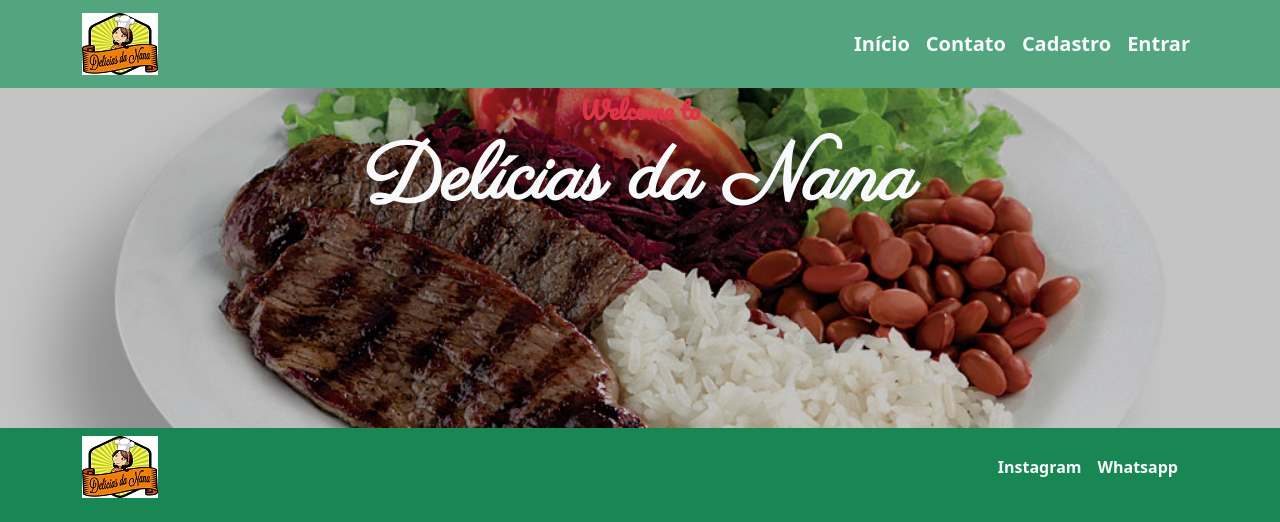
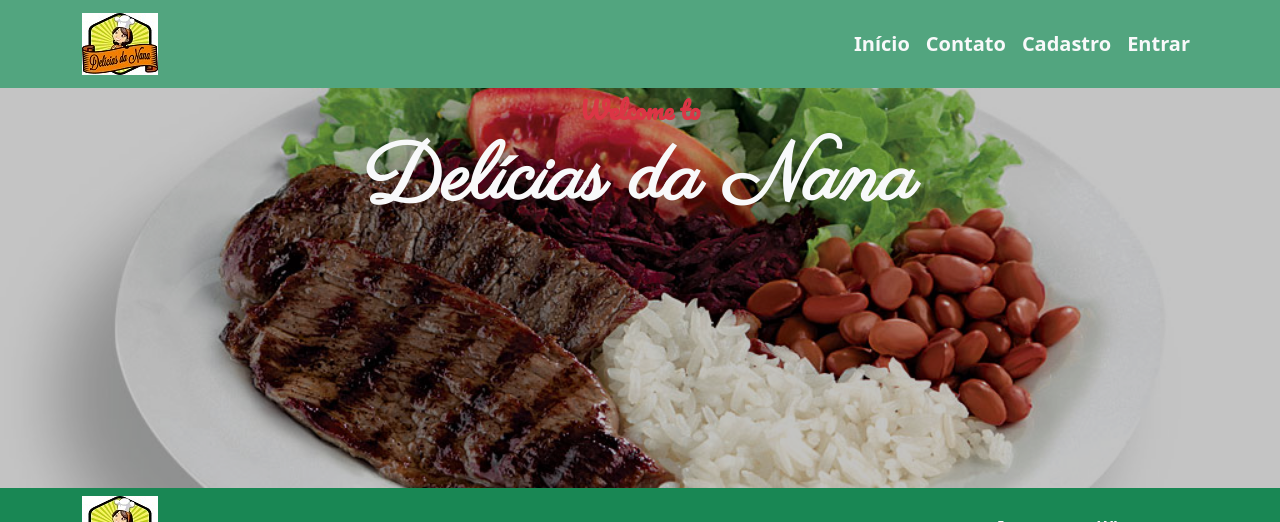
Before and after one commit to BunoQueiroz/delicias-da-nan, a Django app: page / in a window 1280 px wide. Shown: the top 522 px of the page. Run offline with Django 4.2, Linux system fonts and the light colour scheme; some libraries are stand-ins or nearby versions; grey boxes are pictures that could not be loaded.

Commit message:
Alterando a altura mínima da seção de apresentação e do main das páginas(460px -> 400px)

```diff
--- a/apps/core/static/css/base.css
+++ b/apps/core/static/css/base.css
@@ -1,5 +1,5 @@
 main {
-    min-height: calc(100vh - 460px);
+    min-height: calc(100vh - 400px);
 }
 
 .pacifico {
--- a/apps/core/static/css/core.css
+++ b/apps/core/static/css/core.css
@@ -7,5 +7,5 @@
 
 .presentation {
     background-color: #0000003b;
-    min-height: calc(100vh - 460px);
+    min-height: calc(100vh - 400px);
 }
--- a/static/css/base.css
+++ b/static/css/base.css
@@ -1,5 +1,5 @@
 main {
-    min-height: calc(100vh - 460px);
+    min-height: calc(100vh - 400px);
 }
 
 .pacifico {
--- a/static/css/core.css
+++ b/static/css/core.css
@@ -7,5 +7,5 @@
 
 .presentation {
     background-color: #0000003b;
-    min-height: calc(100vh - 460px);
+    min-height: calc(100vh - 400px);
 }
```
